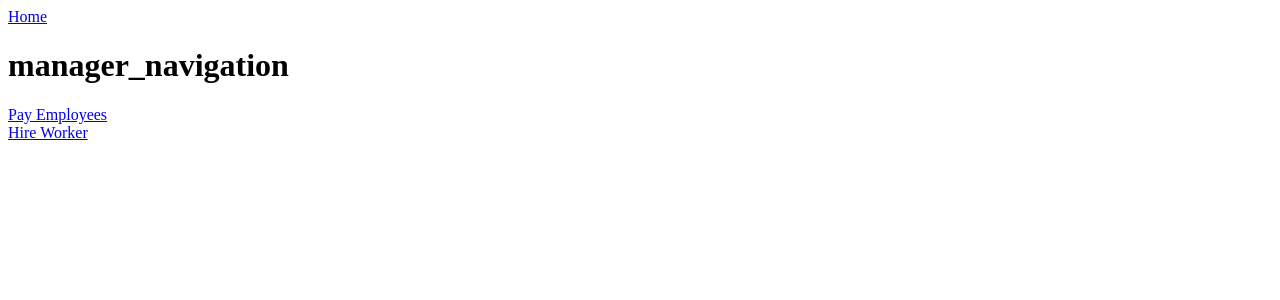
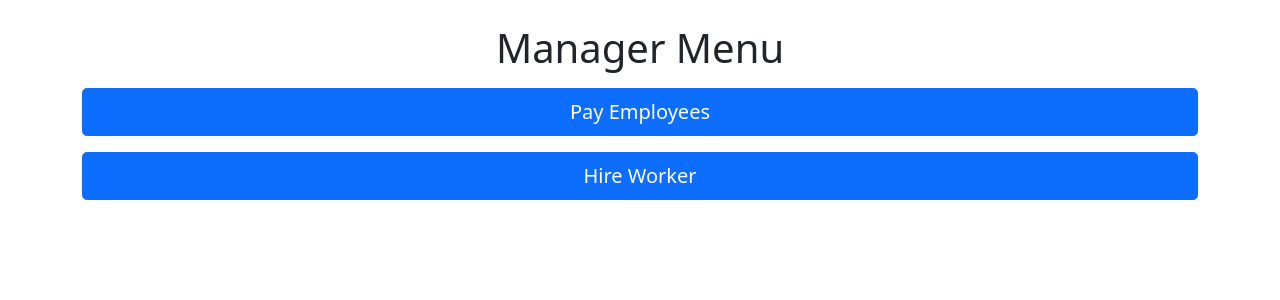
Before and after one commit to davidcornell2326/FlaskApp, a Flask app: page /23 in a window 1280 px wide. Shown: the top 300 px of the page. Run offline with Flask 2, Linux system fonts and the light colour scheme.

Commit message:
Restyled screen 23

```diff
--- a/templates/23_manager_navigation.html
+++ b/templates/23_manager_navigation.html
@@ -2,36 +2,22 @@
 <html lang="en">
 
 <head>
-    <title>manager_navigation</title>
+    <title>Manager Navigation</title>
+    <link href="https://cdn.jsdelivr.net/npm/bootstrap@5.1.3/dist/css/bootstrap.min.css" rel="stylesheet" integrity="sha384-1BmE4kWBq78iYhFldvKuhfTAU6auU8tT94WrHftjDbrCEXSU1oBoqyl2QvZ6jIW3" crossorigin="anonymous">
 </head>
 
 <body>
-    <div class="header">
-        <a href="/">Home</a>
-        <h1>manager_navigation</h1>
+    <div class="container">
+        <div class="header">
+            <br/>
+            <h1 style="text-align: center;" class="mb-3">Manager Menu</h1>
+        </div>
+
+        <div class="row">
+            <div class="col-12 mb-3"><div class="d-grid gap-2"><a href="13" class="btn btn-primary btn-lg" role="button">Pay Employees</a></div></div>
+            <div class="col-12 mb-3"><div class="d-grid gap-2"><a href="6" class="btn btn-primary btn-lg" role="button">Hire Worker</a></div></div>
+        </div>
     </div>
-
-    <!-- <form id="form" method="POST">
-        <button type="submit">Submit</button>
-    </form> -->
-    <div><a href="13">Pay Employees</a></div>
-    <div><a href="6">Hire Worker</a></div>
-
-
-    <!-- <script>
-        document.querySelector('#form').addEventListener("submit", async function (e) {
-            e.preventDefault()
-            console.log(new URLSearchParams(new FormData(e.target)).toString())
-            const res = await fetch("/api/9", {
-                body: new URLSearchParams(new FormData(e.target)).toString(),
-                method: "POST",
-                headers: {
-                    'Content-Type': 'application/x-www-form-urlencoded',
-                }
-            })
-            console.log(await res.json())
-        });
-    </script> -->
 </body>
 
 </html>
```
